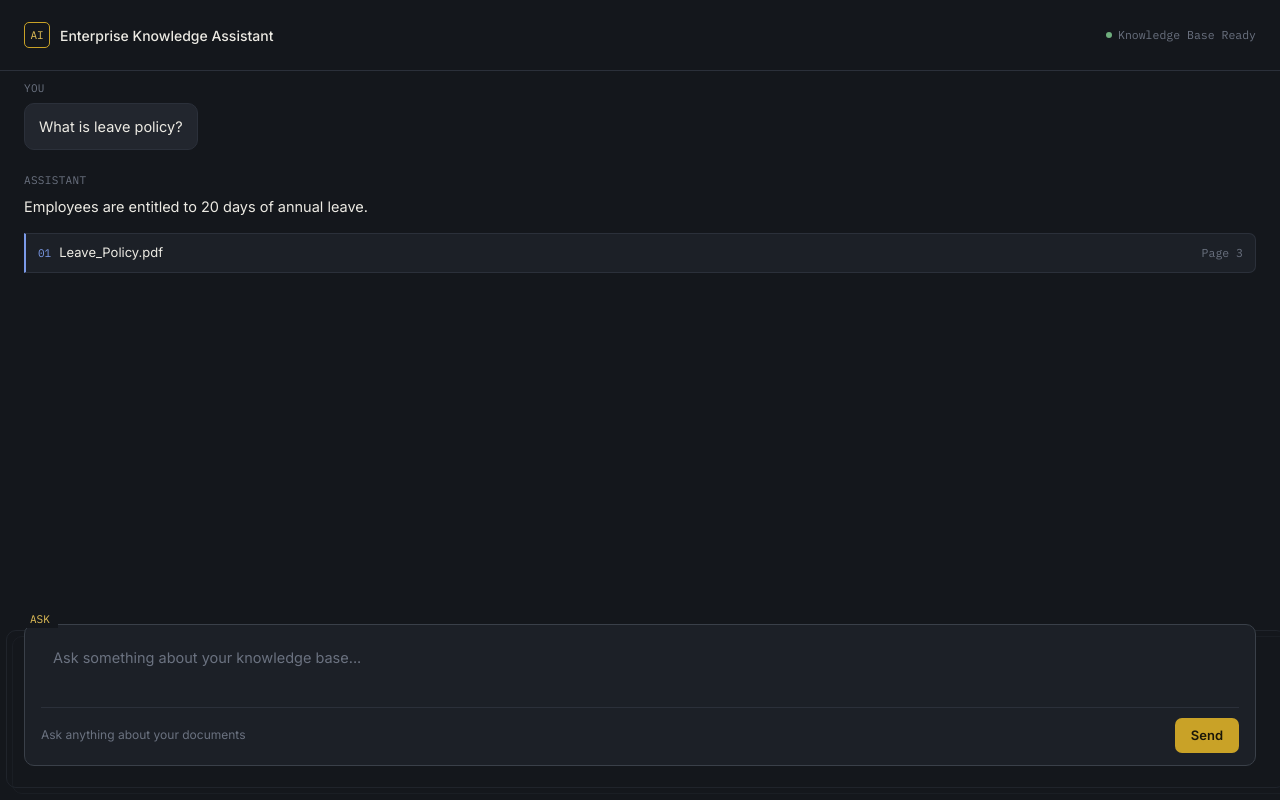
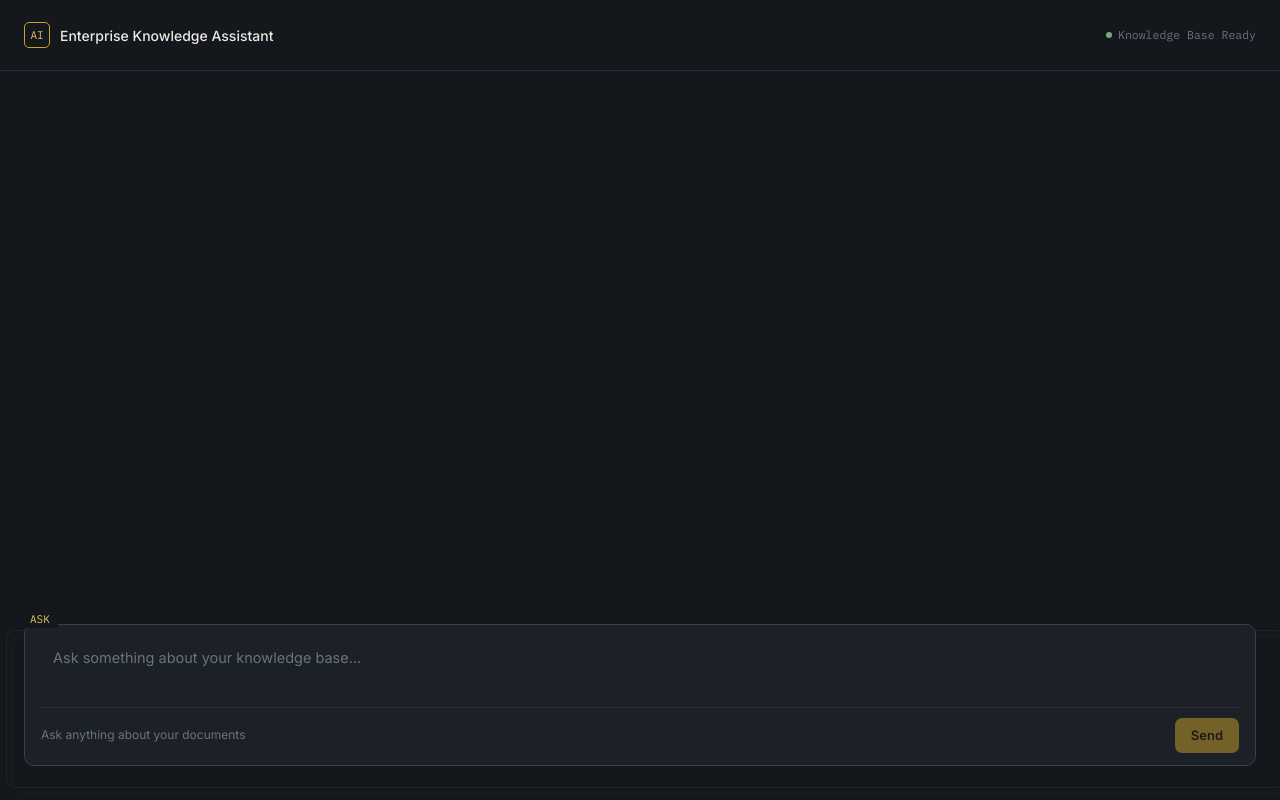
Before and after one commit to Archana-M-11/AI-Powered-Enterprise-Knowledge-Assistant, a React (Vite) app in the folder frontend/: page / in a window 1280 px wide. Built offline with nearby package versions, Linux system fonts and the light colour scheme.

Commit message:
implemented frontend chat history flow

```diff
--- a/frontend/src/components/Chatinput.jsx
+++ b/frontend/src/components/Chatinput.jsx
@@ -1,6 +1,21 @@
-import React from "react";
+import React,{useState} from "react";
 
-const Chatinput = () => {
+const Chatinput = ({setMessages}) => {
+  const [input,setInput]=useState('')
+
+  const handleSend=(e)=>{
+    e.preventDefault()
+    setMessages((prevMessages) => [
+  ...prevMessages,
+  {
+    role: "user",
+    content: input,
+  },
+]);
+    // console.log(input)
+    setInput("")
+  }
+
   return (
     <div className="ask-wrap position-fixed bottom-0 start-0 w-100 px-3 px-md-4 pb-3">
       <span className="ask-tab">ASK</span>
@@ -13,6 +28,10 @@ const Chatinput = () => {
           className="form-control"
           placeholder="Ask something about your knowledge base..."
           rows="2"
+          value={input}
+          onChange={(e)=>{
+            setInput(e.target.value)
+          }}
         />
 
         <div className="ask-footer">
@@ -24,7 +43,10 @@ const Chatinput = () => {
             Ask your question
           </span>
 
-          <button className="send-btn">
+          <button className="send-btn"
+          onClick={handleSend}
+          disabled={!input.trim()}
+          >
             Send
           </button>
         </div>
--- a/frontend/src/components/Chatwindow.jsx
+++ b/frontend/src/components/Chatwindow.jsx
@@ -1,21 +1,24 @@
 import React from "react";
 
-const Chatwindow = () => {
+const Chatwindow = ({messages}) => {
+
   return (
     <section className="thread pb-5 mb-5">
-      <div className="msg user">
-        <div className="msg-role">YOU</div>
+      {messages.map((message, index) => (
+        message.role === 'user' ? (
+    <div key={index} className="msg user">
+      <div className="msg-role">YOU</div>
 
-        <div className="bubble">
-          What is leave policy?
-        </div>
+      <div className="bubble">
+        {message.content}
       </div>
-
-      <div className="msg assistant">
+    </div>
+        ):(
+          <div key={index} className="msg assistant">
         <div className="msg-role">ASSISTANT</div>
 
         <div className="answer">
-          Employees are entitled to 20 days of annual leave.
+         {message.content}
         </div>
 
         <div className="sources">
@@ -32,6 +35,9 @@ const Chatwindow = () => {
           </div>
         </div>
       </div>
+        )
+  ))}
+
     </section>
   );
 };
--- a/frontend/src/index.css
+++ b/frontend/src/index.css
@@ -59,6 +59,7 @@ body {
 }
 main {
   padding-top: 80px;
+  padding-bottom: 180px;
 }
 .brand { display: flex; align-items: center; gap: 10px; }
 .brand-mark {
@@ -178,7 +179,7 @@ main {
 .chip:hover { border-color: var(--border-strong); color: var(--text); }
 
 /* Thread */
-.thread { padding-bottom: 40px; flex: 1; }
+.thread { padding-bottom: 40px; flex: 1; overflow-y: auto; }
 .msg { margin-bottom: 22px; }
 .msg-role {
   font-family: var(--font-mono);
--- a/frontend/src/pages/ChatPage.jsx
+++ b/frontend/src/pages/ChatPage.jsx
@@ -1,15 +1,16 @@
 import Chatwindow from "../components/Chatwindow"
 import Navbar from "../components/Navbar"
-import React from 'react'
+import React,{useState} from 'react'
 import Chatinput from "../components/Chatinput"
 
 const ChatPage = () => {
+  const [messages, setMessages] = useState([])
   return (
    <>
     <Navbar/>
     <main>
-    <Chatwindow/>
-    <Chatinput/>
+    <Chatwindow messages={messages}/>
+    <Chatinput setMessages={setMessages}/>
     </main>
    </>
   )
```
